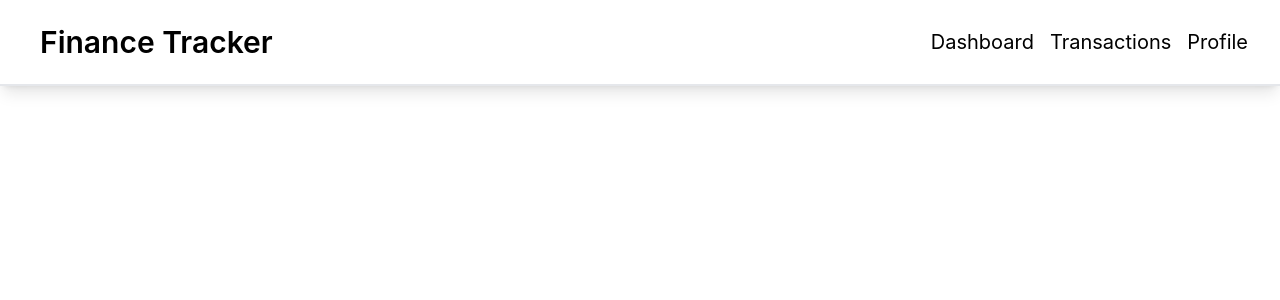
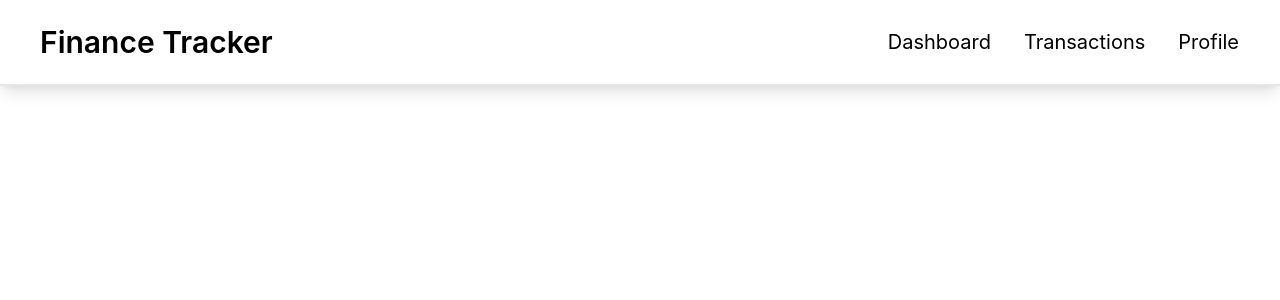
Before and after one commit to alchemist-coders/finance-tracker, a Next.js app: page / in a window 1280 px wide. Shown: the top 300 px of the page. Built offline with nearby package versions, Linux system fonts and the light colour scheme.

Commit message:
navbar animation

```diff
--- a/components/Navbar.jsx
+++ b/components/Navbar.jsx
@@ -5,14 +5,14 @@ const Navbar = () => {
   return (
     <nav className=" flex justify-between items-center px-8 py-4 border-b-2 shadow-lg  ">
       <h1 className=" text-3xl m-2 font-semibold ">Finance Tracker </h1>
-      <ul className="flex justify-around text-xl gap-4   ">
-        <li>
+      <ul className="flex justify-around text-xl gap-4">
+        <li className="px-2 py-1 scale-100 hover:scale-105 rounded-lg border-b border-r border-transparent hover:border-black transition">
           <Link href="/dashboard">
             <a>Dashboard</a>
           </Link>
         </li>
-        <li>Transactions</li>
-        <li>Profile</li>
+        <li className="px-2 py-1 scale-100 hover:scale-105 rounded-lg border-b border-r border-transparent hover:border-black transition">Transactions</li>
+        <li className="px-2 py-1 scale-100 hover:scale-105 rounded-lg border-b border-r border-transparent hover:border-black transition">Profile</li>
       </ul>
     </nav>
   );
```
